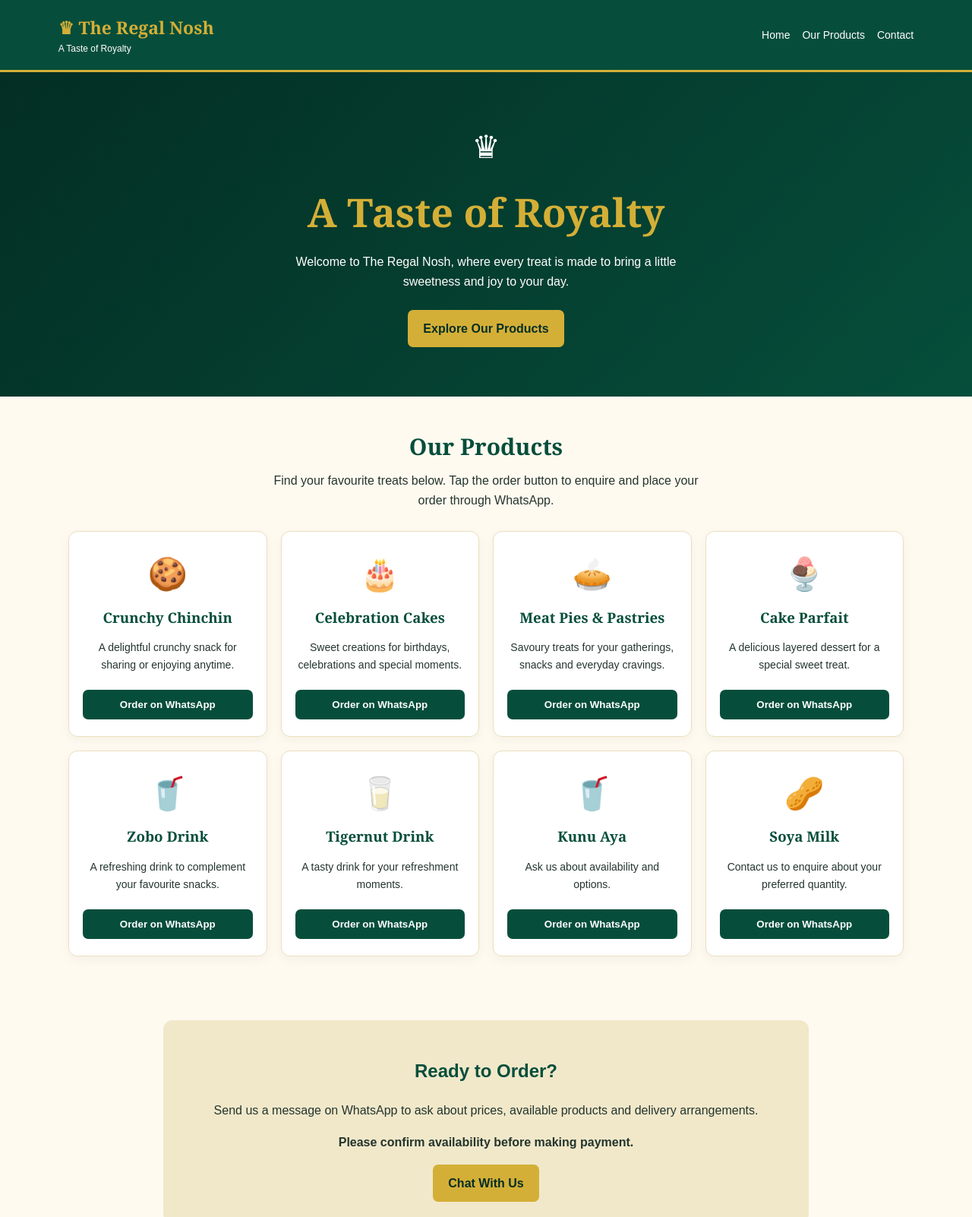
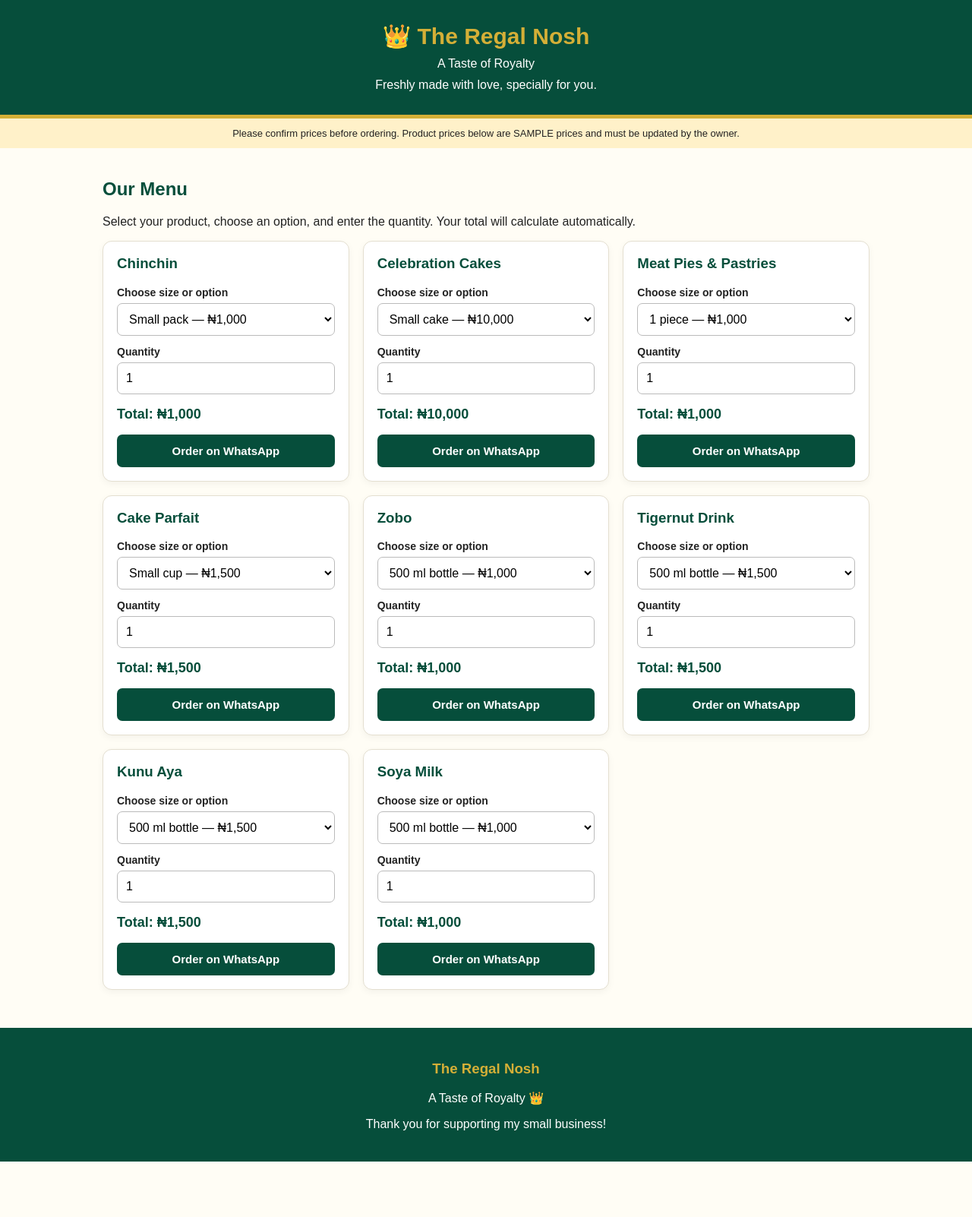
Before and after one commit to gracegambo0023-cell/THE-REGAL-NOSH, a plain HTML site: page index.html in a window 1280 px wide. Shown: the top 1602 px of the page at 76% size. After the commit the page ends 1529 px from the top, so only its background shows below. Drawn offline with Linux system fonts and the light colour scheme.

Commit message:
Update index.html

```diff
--- a/index.html
+++ b/index.html
@@ -2,284 +2,177 @@
 <!DOCTYPE html>
 <html lang="en">
 <head>
-  <meta charset="UTF-8">
-  <meta name="viewport" content="width=device-width, initial-scale=1.0">
-  <meta name="theme-color" content="#064e3b">
-  <title>The Regal Nosh | A Taste of Royalty</title>
-  <style>
-    :root {
-      --green: #064e3b;
-      --deep: #032e24;
-      --gold: #d4af37;
-      --cream: #fffaf0;
-      --white: #ffffff;
-    }
-
-    * { box-sizing: border-box; }
-
-    body {
-      margin: 0;
-      font-family: Arial, sans-serif;
-      color: #24352d;
-      background: var(--cream);
-      line-height: 1.6;
-    }
-
-    header {
-      background: var(--green);
-      color: white;
-      padding: 18px 6%;
-      display: flex;
-      align-items: center;
-      justify-content: space-between;
-      flex-wrap: wrap;
-      gap: 12px;
-      border-bottom: 3px solid var(--gold);
-    }
-
-    .brand {
-      font-family: Georgia, serif;
-      font-size: 23px;
-      font-weight: bold;
-      color: var(--gold);
-    }
-
-    .tagline { font-size: 12px; color: white; }
-
-    nav { display: flex; gap: 16px; flex-wrap: wrap; }
-
-    nav a {
-      color: white;
-      text-decoration: none;
-      font-size: 14px;
-    }
-
-    .hero {
-      background: linear-gradient(135deg, var(--deep), var(--green));
-      color: white;
-      text-align: center;
-      padding: 65px 20px;
-    }
-
-    .crown { font-size: 42px; }
-
-    .hero h1 {
-      font-family: Georgia, serif;
-      font-size: clamp(32px, 6vw, 52px);
-      color: var(--gold);
-      margin: 10px 0;
-    }
-
-    .hero p {
-      max-width: 550px;
-      margin: 12px auto 24px;
-    }
-
-    .btn {
-      display: inline-block;
-      padding: 12px 20px;
-      border-radius: 7px;
-      text-decoration: none;
-      font-weight: bold;
-      background: var(--gold);
-      color: var(--deep);
-      border: none;
-      cursor: pointer;
-    }
-
-    section { padding: 42px 6%; }
-
-    .section-title {
-      text-align: center;
-      color: var(--green);
-      font-family: Georgia, serif;
-      font-size: 30px;
-      margin: 0 0 8px;
-    }
-
-    .intro {
-      text-align: center;
-      max-width: 600px;
-      margin: 0 auto 28px;
-    }
-
-    .products {
-      display: grid;
-      grid-template-columns: repeat(auto-fit, minmax(210px, 1fr));
-      gap: 18px;
-      max-width: 1100px;
-      margin: auto;
-    }
-
-    .product {
-      background: white;
-      border: 1px solid #eadfbd;
-      border-radius: 12px;
-      padding: 22px 18px;
-      text-align: center;
-      box-shadow: 0 4px 14px #12331b0c;
-    }
-
-    .product-icon { font-size: 42px; }
-
-    .product h3 {
-      color: var(--green);
-      margin: 8px 0;
-      font-family: Georgia, serif;
-    }
-
-    .product p { font-size: 14px; min-height: 42px; }
-
-    .product .btn {
-      background: var(--green);
-      color: white;
-      width: 100%;
-      margin-top: 8px;
-    }
-
-    .order-note {
-      text-align: center;
-      background: #f1e8ca;
-      padding: 28px 18px;
-      border-radius: 12px;
-      max-width: 850px;
-      margin: auto;
-    }
-
-    .order-note h2 { color: var(--green); }
-
-    .contact { text-align: center; }
-
-    footer {
-      background: var(--deep);
-      color: white;
-      text-align: center;
-      padding: 24px 15px;
-      font-size: 13px;
-    }
-
-    footer strong { color: var(--gold); }
-
-    @media (max-width: 500px) {
-      header { justify-content: center; text-align: center; }
-      nav { justify-content: center; }
-      section { padding: 32px 5%; }
-      .hero { padding: 48px 18px; }
-    }
-  </style>
+<meta charset="UTF-8">
+<meta name="viewport" content="width=device-width, initial-scale=1.0">
+<title>The Regal Nosh | A Taste of Royalty</title>
+<style>
+:root{--green:#064e3b;--gold:#d4af37;--cream:#fffdf5}
+*{box-sizing:border-box}
+body{margin:0;font-family:Arial,sans-serif;background:var(--cream);color:#222}
+header{background:var(--green);color:white;text-align:center;padding:30px 15px;border-bottom:5px solid var(--gold)}
+header h1{margin:0;color:var(--gold);font-size:30px}
+header p{margin:10px 0 0}
+.notice{background:#fff1c9;padding:12px;text-align:center;font-size:13px}
+main{max-width:1050px;margin:auto;padding:20px}
+h2{color:var(--green)}
+.products{display:grid;grid-template-columns:repeat(auto-fit,minmax(250px,1fr));gap:18px}
+.card{background:white;border:1px solid #e4dfd0;border-radius:12px;padding:18px;box-shadow:0 3px 10px #0000000c}
+.card h3{color:var(--green);margin-top:0}
+label{display:block;font-weight:bold;margin-top:13px;font-size:14px}
+select,input{width:100%;padding:11px;margin-top:6px;border:1px solid #bbb;border-radius:7px;font-size:16px;background:white}
+.total{font-size:18px;font-weight:bold;color:var(--green);margin:16px 0}
+button{background:var(--green);color:white;border:0;padding:13px;border-radius:7px;font-size:15px;font-weight:bold;cursor:pointer;width:100%}
+button:hover{background:#08664d}
+footer{background:var(--green);color:white;text-align:center;padding:24px;margin-top:30px}
+.gold{color:var(--gold)}
+</style>
 </head>
 <body>
-  <header>
-    <div>
-      <div class="brand">♛ The Regal Nosh</div>
-      <div class="tagline">A Taste of Royalty</div>
-    </div>
-    <nav>
-      <a href="#home">Home</a>
-      <a href="#products">Our Products</a>
-      <a href="#contact">Contact</a>
-    </nav>
-  </header>
+<header>
+<h1>👑 The Regal Nosh</h1>
+<p>A Taste of Royalty</p>
+<p>Freshly made with love, specially for you.</p>
+</header>
 
-  <main>
-    <section class="hero" id="home">
-      <div class="crown">♛</div>
-      <h1>A Taste of Royalty</h1>
-      <p>Welcome to The Regal Nosh, where every treat is made to bring a little sweetness and joy to your day.</p>
-      <a class="btn" href="#products">Explore Our Products</a>
-    </section>
+<div class="notice">
+Please confirm prices before ordering. Product prices below are SAMPLE prices and must be updated by the owner.
+</div>
 
-    <section id="products">
-      <h2 class="section-title">Our Products</h2>
-      <p class="intro">Find your favourite treats below. Tap the order button to enquire and place your order through WhatsApp.</p>
+<main>
+<h2>Our Menu</h2>
+<p>Select your product, choose an option, and enter the quantity. Your total will calculate automatically.</p>
+<div class="products" id="products"></div>
+</main>
 
-      <div class="products">
-        <article class="product">
-          <div class="product-icon">🍪</div>
-          <h3>Crunchy Chinchin</h3>
-          <p>A delightful crunchy snack for sharing or enjoying anytime.</p>
-          <button class="btn" onclick="order('Chinchin')">Order on WhatsApp</button>
-        </article>
+<footer>
+<h3 class="gold">The Regal Nosh</h3>
+<p>A Taste of Royalty 👑</p>
+<p>Thank you for supporting my small business!</p>
+</footer>
 
-        <article class="product">
-          <div class="product-icon">🎂</div>
-          <h3>Celebration Cakes</h3>
-          <p>Sweet creations for birthdays, celebrations and special moments.</p>
-          <button class="btn" onclick="order('Cake')">Order on WhatsApp</button>
-        </article>
+<script>
+const whatsappNumber = "2347038144589";
 
-        <article class="product">
-          <div class="product-icon">🥧</div>
-          <h3>Meat Pies & Pastries</h3>
-          <p>Savoury treats for your gatherings, snacks and everyday cravings.</p>
-          <button class="btn" onclick="order('Meat pies and pastries')">Order on WhatsApp</button>
-        </article>
+/*
+EDIT YOUR REAL PRICES HERE.
+Prices are SAMPLE amounts in naira. Replace them with your own.
+For each product, add or change options as needed.
+*/
 
-        <article class="product">
-          <div class="product-icon">🍨</div>
-          <h3>Cake Parfait</h3>
-          <p>A delicious layered dessert for a special sweet treat.</p>
-          <button class="btn" onclick="order('Cake parfait')">Order on WhatsApp</button>
-        </article>
+const products = [
+{name:"Chinchin",options:[
+{label:"Small pack",price:1000},
+{label:"Medium pack",price:2000},
+{label:"Large pack",price:3500}]},
 
-        <article class="product">
-          <div class="product-icon">🥤</div>
-          <h3>Zobo Drink</h3>
-          <p>A refreshing drink to complement your favourite snacks.</p>
-          <button class="btn" onclick="order('Zobo drink')">Order on WhatsApp</button>
-        </article>
+{name:"Celebration Cakes",options:[
+{label:"Small cake",price:10000},
+{label:"Medium cake",price:20000},
+{label:"Large cake",price:35000}]},
 
-        <article class="product">
-          <div class="product-icon">🥛</div>
-          <h3>Tigernut Drink</h3>
-          <p>A tasty drink for your refreshment moments.</p>
-          <button class="btn" onclick="order('Tigernut drink')">Order on WhatsApp</button>
-        </article>
+{name:"Meat Pies & Pastries",options:[
+{label:"1 piece",price:1000},
+{label:"Pack of 5",price:4500},
+{label:"Pack of 10",price:8500}]},
 
-        <article class="product">
-          <div class="product-icon">🥤</div>
-          <h3>Kunu Aya</h3>
-          <p>Ask us about availability and options.</p>
-          <button class="btn" onclick="order('Kunu aya')">Order on WhatsApp</button>
-        </article>
+{name:"Cake Parfait",options:[
+{label:"Small cup",price:1500},
+{label:"Large cup",price:3000}]},
 
-        <article class="product">
-          <div class="product-icon">🥜</div>
-          <h3>Soya Milk</h3>
-          <p>Contact us to enquire about your preferred quantity.</p>
-          <button class="btn" onclick="order('Soya milk')">Order on WhatsApp</button>
-        </article>
-      </div>
-    </section>
+{name:"Zobo",options:[
+{label:"500 ml bottle",price:1000},
+{label:"1 litre bottle",price:2000}]},
 
-    <section>
-      <div class="order-note">
-        <h2>Ready to Order?</h2>
-        <p>Send us a message on WhatsApp to ask about prices, available products and delivery arrangements.</p>
-        <p><strong>Please confirm availability before making payment.</strong></p>
-        <a class="btn" href="https://wa.me/2347038144589?text=Hello%20The%20Regal%20Nosh%2C%20I%20would%20like%20to%20make%20an%20enquiry.">Chat With Us</a>
-      </div>
-    </section>
+{name:"Tigernut Drink",options:[
+{label:"500 ml bottle",price:1500},
+{label:"1 litre bottle",price:3000}]},
 
-    <section class="contact" id="contact">
-      <h2 class="section-title">Contact The Regal Nosh</h2>
-      <p>Have a question or a special request? We would love to hear from you.</p>
-      <p><strong>WhatsApp:</strong> 0703 814 4589</p>
-      <a class="btn" href="https://wa.me/2347038144589?text=Hello%20The%20Regal%20Nosh">Message Us</a>
-    </section>
-  </main>
+{name:"Kunu Aya",options:[
+{label:"500 ml bottle",price:1500},
+{label:"1 litre bottle",price:3000}]},
 
-  <footer>
-    <strong>The Regal Nosh</strong><br>
-    A Taste of Royalty<br>
-    Made with care, served with joy. ♛
-  </footer>
+{name:"Soya Milk",options:[
+{label:"500 ml bottle",price:1000},
+{label:"1 litre bottle",price:2000}]}
+];
 
-  <script>
-    function order(product) {
-      const message = "Hello The Regal Nosh! I would like to enquire about " + product + ". Please send me the price and available options.";
-      window.open("https://wa.me/2347038144589?text=" + encodeURIComponent(message), "_blank");
-    }
-  </script>
+const money = amount => "₦" + amount.toLocaleString("en-NG");
+
+function renderProducts(){
+ const container=document.getElementById("products");
+ container.innerHTML="";
+ products.forEach((product,index)=>{
+  const card=document.createElement("section");
+  card.className="card";
+  const title=document.createElement("h3");
+  title.textContent=product.name;
+  card.appendChild(title);
+
+  const optionLabel=document.createElement("label");
+  optionLabel.textContent="Choose size or option";
+  card.appendChild(optionLabel);
+
+  const select=document.createElement("select");
+  product.options.forEach((option,i)=>{
+   const item=document.createElement("option");
+   item.value=i;
+   item.textContent=option.label+" — "+money(option.price);
+   select.appendChild(item);
+  });
+  card.appendChild(select);
+
+  const qtyLabel=document.createElement("label");
+  qtyLabel.textContent="Quantity";
+  card.appendChild(qtyLabel);
+
+  const qty=document.createElement("input");
+  qty.type="number";
+  qty.min="1";
+  qty.step="1";
+  qty.value="1";
+  qty.inputMode="numeric";
+  card.appendChild(qty);
+
+  const total=document.createElement("div");
+  total.className="total";
+  card.appendChild(total);
+
+  const order=document.createElement("button");
+  order.textContent="Order on WhatsApp";
+  card.appendChild(order);
+
+  function calculate(){
+   let quantity=Math.floor(Number(qty.value));
+   if(!Number.isFinite(quantity)||quantity<1)quantity=1;
+   const option=product.options[Number(select.value)];
+   total.textContent="Total: "+money(option.price*quantity);
+  }
+
+  select.addEventListener("change",calculate);
+  qty.addEventListener("input",calculate);
+  order.addEventListener("click",()=>{
+   const quantity=Math.floor(Number(qty.value));
+   if(!Number.isFinite(quantity)||quantity<1){
+    alert("Please enter a quantity of at least 1.");
+    return;
+   }
+   const option=product.options[Number(select.value)];
+   const amount=option.price*quantity;
+   const message=
+    "Hello The Regal Nosh! I would like to order:%0A%0A"+
+    "Product: "+encodeURIComponent(product.name)+"%0A"+
+    "Option: "+encodeURIComponent(option.label)+"%0A"+
+    "Quantity: "+quantity+"%0A"+
+    "Total: "+encodeURIComponent(money(amount))+
+    "%0A%0APlease confirm my order. Thank you!";
+   window.open("https://wa.me/"+whatsappNumber+"?text="+message,"_blank");
+  });
+
+  container.appendChild(card);
+  calculate();
+ });
+}
+renderProducts();
+</script>
 </body>
 </html>
```
